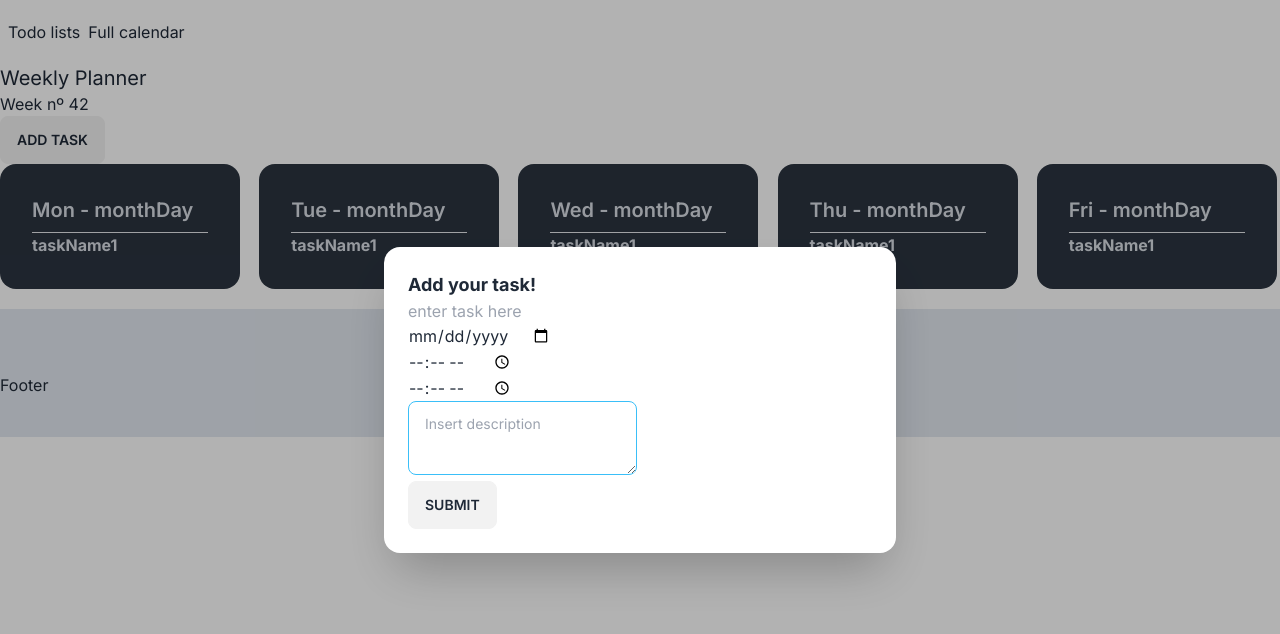
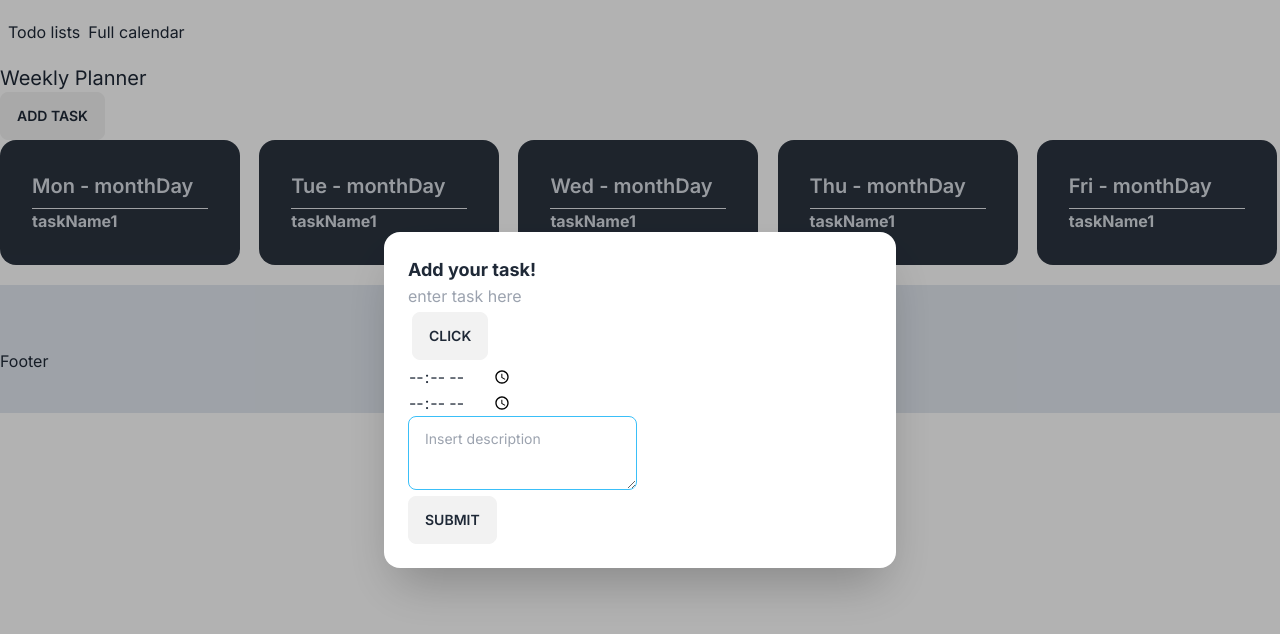
Before and after one commit to BertoPolo/week-plannerTS, a Next.js app: page /home in a window 1280 px wide. Both pictures are taken after a click on the label "ADD TASK". Shown: the top 634 px of the page. Built offline with nearby package versions, Linux system fonts and the light colour scheme; data requests are answered from the project's data file.

Commit message:
creating functions to create a task. removing dayOfWeek from interface. i will manage only the day number ( date )

```diff
--- a/api.ts
+++ b/api.ts
@@ -1,3 +1,4 @@
+import { FormEventHandler } from "react"
 import { ITask } from "./types"
 
 const baseURL = "http://localhost:3001/"
@@ -7,3 +8,13 @@ export const getAllTasks = async (): Promise<ITask[]> => {
   const tasks = await res.json()
   return tasks
 }
+
+export const createTask = async (task: ITask): Promise<ITask> => {
+  const res = await fetch(`${baseURL}/task`, {
+    method: "POST",
+    headers: { "Content-Type": "application/json" },
+    body: JSON.stringify(task),
+  })
+  const newTask = await res.json()
+  return newTask
+}
--- a/app/home/page.tsx
+++ b/app/home/page.tsx
@@ -1,28 +1,26 @@
-import Link from "next/link"
+// import Link from "next/link"
 import Day from "../../components/Day"
 import Modal from "../../components/Modal"
 import { getAllTasks } from "@/api"
 
 const Home = async () => {
   const tasks = await getAllTasks()
-  {
-    /* the week is +1( have to be fixed, this is just to know the current week, but has to be navigable to other weeks) */
-  }
-  function getCurrentWeekNumber() {
-    const today: any = new Date()
-    const yearStart: any = new Date(today.getFullYear(), 0, 1)
-    const dayOfWeek = today.getDay()
+  // function getCurrentWeekNumber() {
+  //   /* the week is +1( have to be fixed, this is just to know the current week, but has to be navigable to other weeks) */
+  //   const today: any = new Date()
+  //   const yearStart: any = new Date(today.getFullYear(), 0, 1)
+  //   const dayOfWeek = today.getDay()
 
-    // Calculate the week number
-    const weekNumber = Math.ceil(((today - yearStart) / 86400000 + 1 + (dayOfWeek - 1)) / 7)
-    return weekNumber
-  }
+  //   // Calculate the week number
+  //   const weekNumber = Math.ceil(((today - yearStart) / 86400000 + 1 + (dayOfWeek - 1)) / 7)
+  //   return weekNumber
+  // }
 
   return (
     <>
       <div>
         <h1 className="text-xl">Weekly Planner</h1>
-        <h4>Week nº {getCurrentWeekNumber()}</h4>
+        {/* <h4>Week nº {getCurrentWeekNumber()}</h4> */}
       </div>
       <Modal />
       <Day tasks={tasks} />
--- a/components/Day.tsx
+++ b/components/Day.tsx
@@ -4,7 +4,7 @@ import { wantWekends } from "../functions/functionsAndVars"
 import { ITask, TaskProps } from "@/types"
 
 const Day = ({ tasks }: TaskProps) => {
-  const [isDescription, setIsDescription] = useState(false) //enables description mode
+  const [isDescription, setIsDescription] = useState<boolean>(false) //enables description mode
   const weekDays = ["Mon", "Tue", "Wed", "Thu", "Fri"]
   const weekEndDays = ["Sat", "Sun"]
 
@@ -21,10 +21,9 @@ const Day = ({ tasks }: TaskProps) => {
                 {/* sort by start time */}
                 {tasks &&
                   tasks.map((task: ITask) => {
-                    // console.log(task)
                     return (
                       <div key={task.id}>
-                        {task.dayOfWeek === "Mon" && (
+                        {task.date === "date1" && (
                           <div>
                             <p>
                               <b className="pointer" onClick={() => setIsDescription(!isDescription)}>
--- a/components/Modal.tsx
+++ b/components/Modal.tsx
@@ -1,17 +1,32 @@
 "use client"
 import { v4 as uuidv4 } from "uuid"
 import React, { FormEventHandler, useState } from "react"
+import { createTask } from "@/api"
 
 const Modal = () => {
-  const [newIdValue, setNewIdValue] = useState<string>(uuidv4)
   const [newTaskNameValue, setNewTaskNameValue] = useState<string>("")
   const [newDateValue, setNewDateValue] = useState<string>("")
   const [newStartTimeValue, setNewStartTimeValue] = useState<string>("")
   const [newEndTimeValue, setNewEndTimeValue] = useState<string>("")
   const [newDescriptionValue, setNewDescriptionValue] = useState<string>("")
 
-  const createTask: FormEventHandler<HTMLFormElement> = (e) => {
+  const handleNewTaskForm: FormEventHandler<HTMLFormElement> = async (e) => {
     e.preventDefault()
+    await createTask({
+      id: uuidv4(),
+      taskName: newTaskNameValue,
+      startTime: newStartTimeValue,
+      endTime: newEndTimeValue,
+      date: newDateValue,
+      isDone: false,
+      description: newDescriptionValue,
+    })
+
+    setNewTaskNameValue("")
+    setNewDateValue("")
+    setNewStartTimeValue("")
+    setNewEndTimeValue("")
+    setNewDescriptionValue("")
   }
 
   return (
@@ -26,7 +41,7 @@ const Modal = () => {
         <div className="modal-box">
           <h3 className="text-lg font-bold">Add your task!</h3>
 
-          <form onSubmit={createTask}>
+          <form onSubmit={handleNewTaskForm}>
             <input
               type="text"
               value={newTaskNameValue}
@@ -35,7 +50,26 @@ const Modal = () => {
               placeholder="enter task here"
               className="block"
             />
-            <input type="date" value={newDateValue} onChange={(e) => setNewDateValue(e.target.value)} title="Date" className="block" />
+            {/* <input type="date" value={newDateValue} onChange={(e) => setNewDateValue(e.target.value)} title="Date" className="block" /> */}
+            <div className="dropdown dropdown-right">
+              <label tabIndex={0} className="btn m-1">
+                Click
+              </label>
+              <ul tabIndex={0} className="dropdown-content z-[1] menu p-2 shadow bg-base-100 rounded-box w-52">
+                <li>
+                  <a>day 1</a>
+                </li>
+                <li>
+                  <a>day 2</a>
+                </li>
+                <li>
+                  <a>day 3</a>
+                </li>
+                <li>
+                  <a>day 4</a>
+                </li>
+              </ul>
+            </div>
             <input
               type="time"
               value={newStartTimeValue}
--- a/types/index.ts
+++ b/types/index.ts
@@ -7,7 +7,7 @@ export interface ITask {
   date: string
   isDone: boolean
   description: string
-  dayOfWeek: "Mon" | "Tue" | "Wed" | "Thu" | "Fri" | "Sat" | "Sun"
+  // dayOfWeek: "Mon" | "Tue" | "Wed" | "Thu" | "Fri" | "Sat" | "Sun"
 }
 
 export interface TaskProps {
```
